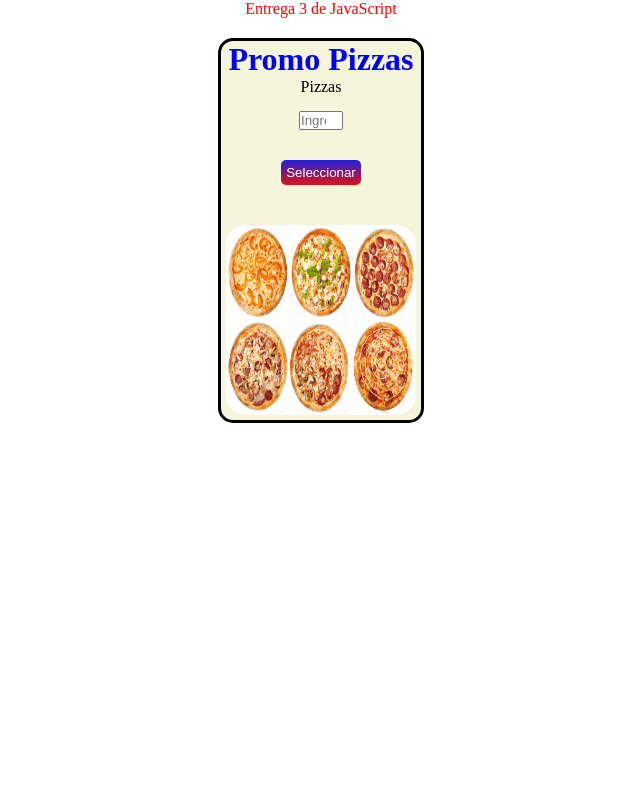
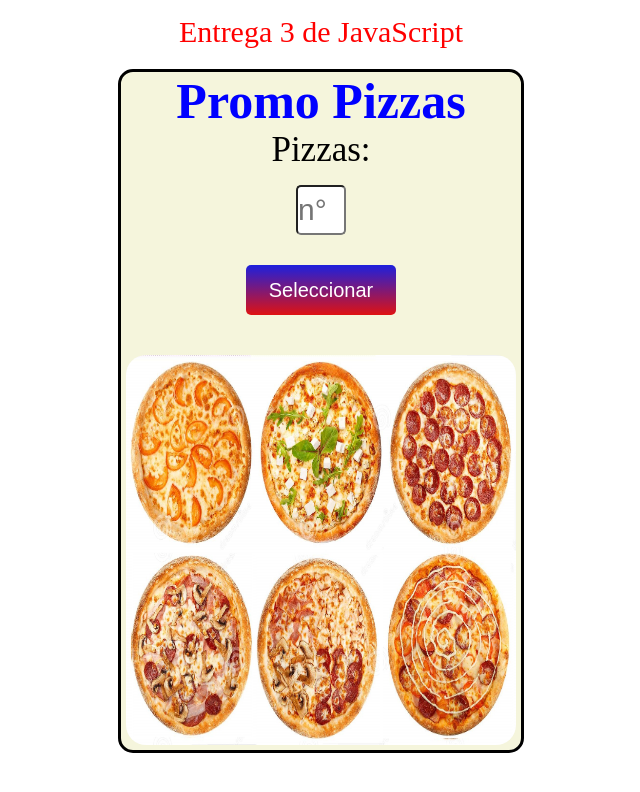
Before and after one commit to PedroMJ23/E3-JS, a plain HTML site: page index.html in a window 1280 px wide. Shown: the whole page, without its empty margins (319-959 px from the left). Drawn offline with Linux system fonts and the light colour scheme.

Commit message:
cambiosEnCssYHtml

```diff
--- a/index.html
+++ b/index.html
@@ -18,8 +18,8 @@
             <h1 id="title">Promo Pizzas</h1>
             <form action="" id="form">
                 <div class="mostrar_promos">
-                    <label for="">Pizzas</label>
-                    <input type="number" id="pizza-Input" placeholder="Ingrese un número del 1 al 6" max="6" min="1">
+                    <label for="">Pizzas:</label>
+                    <input type="number" id="pizza-Input" placeholder="n°" max="6" min="1">
                     <small id="small"></small>
                     <button type="submit" id="btn" value="Enviar"> Seleccionar</button>
 
--- a/styles.css
+++ b/styles.css
@@ -11,6 +11,8 @@
     justify-content: center;
     align-items: center;
     color: red;
+    font-size: 30px;
+    padding-top: 15px;
 
 }
 
@@ -31,6 +33,7 @@ main {
     justify-content: center;
     align-items: center;
     flex-direction: column;
+
 }
 
 .mostrar_promos {
@@ -49,7 +52,21 @@ main {
     gap: 10px;
     margin-top: 15px;
     color: red;
+    font-size: 25px;
 
+}
+#title{
+    font-size: 50px;
+}
+#form{
+    font-size: 35px;
+}
+#pizza-Input{
+    height: 50px;
+    width: 50px;
+    font-size: 30px;
+    border-radius: 5px;
+    color: black;
 }
 
 #btn {
@@ -58,6 +75,9 @@ main {
     padding: 5px;
     border-radius: 5px;
     border: none;
+    width: 150px;
+    height: 50px;
+    font-size: 20px;
 }
 
 .imagen_id {
@@ -65,15 +85,15 @@ main {
     align-items: center;
     justify-content: center;
     border: none;
-    width: 200px;
-    height: 200px;
+    width: 400px;
+    height: 400px;
     overflow: hidden;
 
 }
 
 #imgimg {
-    height: 200px;
-    width: 200px;
+    height: 400px;
+    width: 400px;
     padding: 5px;
     border-radius: 25px;
 
```
